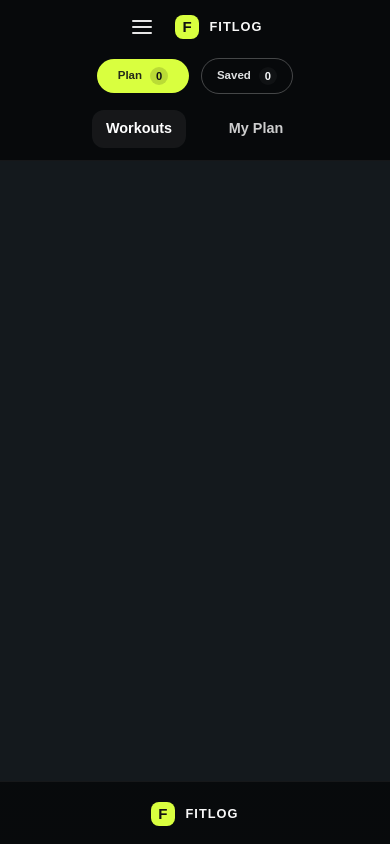
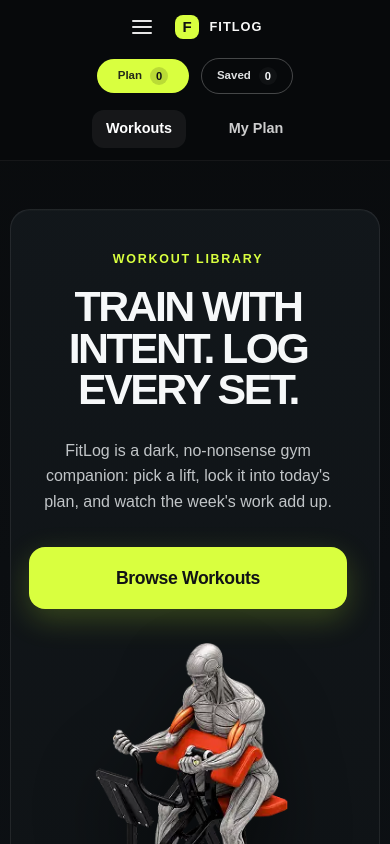
Before and after one commit to irfan0072/PH-Assingment5-Dynamic-Workout-website, a Next.js app: page / in a window 390 px wide. Shown: the top 844 px of the page. Built offline with nearby package versions, Linux system fonts and the light colour scheme.

Commit message:
added fitlog hero section

```diff
--- a/app/globals.css
+++ b/app/globals.css
@@ -204,12 +204,92 @@ a {
 }
 
 .page-main {
-  padding-bottom: 48px;
+  padding: 48px 0 48px;
 }
 
-.empty-home {
+.hero-panel {
+  display: grid;
+  grid-template-columns: 1.05fr 1fr;
+  align-items: center;
   min-height: 620px;
-  background: #14191d;
+  padding: 42px 42px 24px 42px;
+  border-radius: 28px;
+  background: linear-gradient(180deg, rgba(18, 23, 27, 0.98), rgba(15, 19, 22, 0.98));
+  border: 1px solid rgba(255, 255, 255, 0.08);
+  box-shadow: inset 0 1px 0 rgba(255,255,255,0.02);
+  overflow: hidden;
+}
+
+.hero-copy {
+  padding: 18px 14px 18px 8px;
+}
+
+.hero-kicker {
+  margin: 0 0 18px;
+  color: #d9ff3f;
+  font-size: 0.92rem;
+  font-weight: 700;
+  letter-spacing: 0.22em;
+  text-transform: uppercase;
+}
+
+.hero-copy h1 {
+  margin: 0;
+  max-width: 560px;
+  color: #f6f8f9;
+  font-size: clamp(2.8rem, 4vw, 5rem);
+  line-height: 0.96;
+  letter-spacing: -0.06em;
+  font-weight: 800;
+  text-transform: uppercase;
+}
+
+.hero-text {
+  max-width: 510px;
+  margin: 28px 0 32px;
+  color: rgba(232, 236, 238, 0.82);
+  font-size: 1.1rem;
+  line-height: 1.6;
+}
+
+.primary-button {
+  display: inline-flex;
+  align-items: center;
+  justify-content: center;
+  min-width: 210px;
+  padding: 18px 28px;
+  border: none;
+  border-radius: 16px;
+  background: #d9ff3f;
+  color: #101315;
+  font-size: 1.1rem;
+  font-weight: 800;
+  letter-spacing: -0.02em;
+  cursor: pointer;
+  box-shadow: 0 10px 30px rgba(178, 232, 44, 0.24);
+}
+
+.hero-visual {
+  display: flex;
+  align-items: center;
+  justify-content: center;
+  min-height: 520px;
+}
+
+.hero-image-frame {
+  position: relative;
+  width: min(100%, 580px);
+  aspect-ratio: 1.08;
+  display: flex;
+  align-items: center;
+  justify-content: center;
+}
+
+.hero-image-frame img {
+  width: 100%;
+  height: 100%;
+  object-fit: contain;
+  filter: drop-shadow(0 30px 35px rgba(0, 0, 0, 0.45));
 }
 
 .site-footer {
@@ -259,6 +339,34 @@ a {
     order: 3;
   }
 
+  .hero-panel {
+    grid-template-columns: 1fr;
+    padding: 24px 24px 18px;
+  }
+
+  .hero-copy {
+    padding-left: 0;
+    text-align: center;
+  }
+
+  .hero-copy h1,
+  .hero-text {
+    max-width: none;
+  }
+
+  .hero-text {
+    margin-left: auto;
+    margin-right: auto;
+  }
+
+  .primary-button {
+    min-width: 200px;
+  }
+
+  .hero-visual {
+    min-height: 340px;
+  }
+
   .footer-content {
     flex-direction: column;
     justify-content: center;
@@ -279,9 +387,30 @@ a {
   .brand-text {
     font-size: 0.8rem;
   }
-}
 
-@media (max-width: 640px) {
+  .hero-panel {
+    min-height: auto;
+    padding: 22px 18px 12px;
+    border-radius: 20px;
+  }
+
+  .hero-kicker {
+    letter-spacing: 0.14em;
+    font-size: 0.78rem;
+  }
+
+  .hero-copy h1 {
+    font-size: clamp(2.2rem, 11vw, 3.5rem);
+  }
+
+  .hero-text {
+    font-size: 1rem;
+  }
+
+  .primary-button {
+    width: 100%;
+  }
+
   .header-badges {
     width: 100%;
     justify-content: center;
--- a/app/page.tsx
+++ b/app/page.tsx
@@ -1,3 +1,5 @@
+import Image from 'next/image';
+
 export default function Home() {
   return (
     <div className="page-shell">
@@ -38,7 +40,27 @@ export default function Home() {
         </div>
       </header>
 
-      <main className="page-main empty-home" aria-label="Homepage content area" />
+      <main className="page-main" aria-label="Homepage content area">
+        <section className="container hero-panel" aria-label="Workout library hero section">
+          <div className="hero-copy">
+            <p className="hero-kicker">WORKOUT LIBRARY</p>
+            <h1>TRAIN WITH INTENT. LOG EVERY SET.</h1>
+            <p className="hero-text">
+              FitLog is a dark, no-nonsense gym companion: pick a lift, lock it into today&apos;s plan,
+              and watch the week&apos;s work add up.
+            </p>
+            <button type="button" className="primary-button">
+              Browse Workouts
+            </button>
+          </div>
+
+          <div className="hero-visual" aria-hidden="true">
+            <div className="hero-image-frame">
+              <Image src="/banner.webp" alt="" width={620} height={560} priority />
+            </div>
+          </div>
+        </section>
+      </main>
 
       <footer className="site-footer">
         <div className="container footer-content">
```
Also changed, not shown: public/banner.webp (added).
